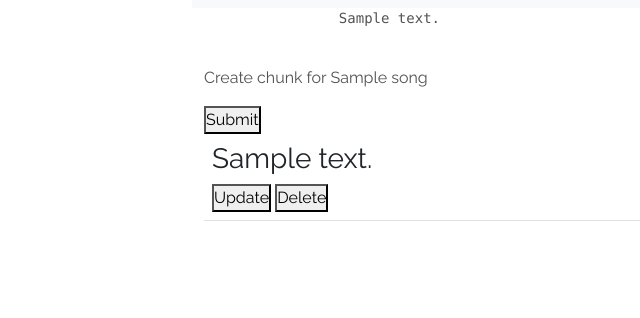
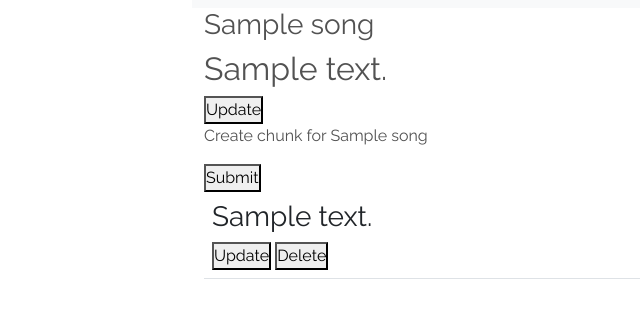
Before and after one commit to The-Metre/Chords, a Django app: page /song_page/1/ in a window 1280 px wide. Shown: the part 78-396 px from the top of the page, without its empty margins (122-762 px from the left). Run offline with Django 3.2, Linux system fonts and the light colour scheme; tables that the repository leaves empty hold one stand-in row (values such as "Sample post"); some libraries are stand-ins or nearby versions.

Commit message:
added new htmx

```diff
--- a/pocket_chords/static/intervals_websocket.js
+++ b/pocket_chords/static/intervals_websocket.js
@@ -60,6 +60,7 @@
                         stop_button.onclick = (e) => {
                             socket.close();
                             recorder.stop();
+                            Note.innerHTML = 'Socket closed';
                         };
                     };
 
--- /dev/null
+++ b/pocket_chords/templates/partials/song_text_detail.html
@@ -0,0 +1,15 @@
+
+<div hx-target="this" hx-swap="outerHTML">
+    <form>
+        {% csrf_token %}
+        <h3>
+            {{ song.name }}
+        </h3>
+        <h2>
+            {{ song.text }}
+        </h2>
+        <button hx-get="{% url 'update_song_text' song.id %}">
+            Update
+        </button>
+    </form>
+</div>
--- a/pocket_chords/templates/song_page.html
+++ b/pocket_chords/templates/song_page.html
@@ -6,9 +6,7 @@
             into chords from the chord model in song_text div
     -->
         <div class="song_text">
-            <pre>
-                {{ song.text }}
-            </pre>
+            {% include 'partials/song_text_detail.html' %}
         </div>
 
         <p>Create chunk for {{ song.name }}</p>
--- a/pocket_chords/urls.py
+++ b/pocket_chords/urls.py
@@ -13,4 +13,7 @@ urlpatterns = [
     path('htmx/chunk_detail/<int:chunk_id>/', views.chunk_detail, name='chunk_detail'),
     path('htmx/chunk_detail/<int:chunk_id>/delete/', views.delete_chunk, name='delete_chunk'),
     path('htmx/chunk_detail/<int:chunk_id>/update/', views.update_chunk, name='update_chunk'),
+
+    path('htmx/song_detail/<int:song_id>/update/', views.update_song_text, name='update_song_text'),
+
 ]
--- a/pocket_chords/views.py
+++ b/pocket_chords/views.py
@@ -94,6 +94,9 @@ def update_chunk(request, chunk_id):
 
     return render(request, 'partials/chunk_form.html', context)
 
+def update_song_text(request, song_id):
+    pass
+
 def my_songs(request, user_email):
     owner = User.objects.get(email=user_email)
     return render(request, 'my_songs.html', {'owner': owner})
```
